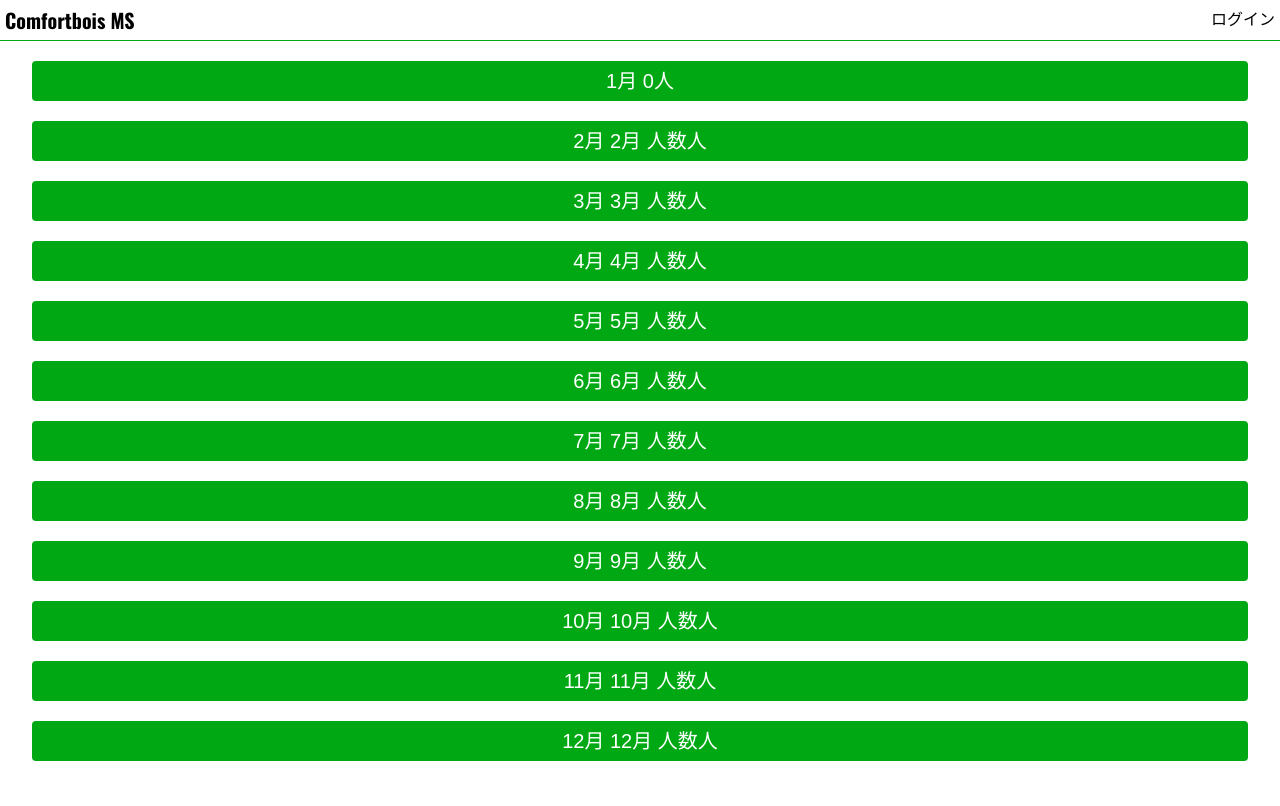
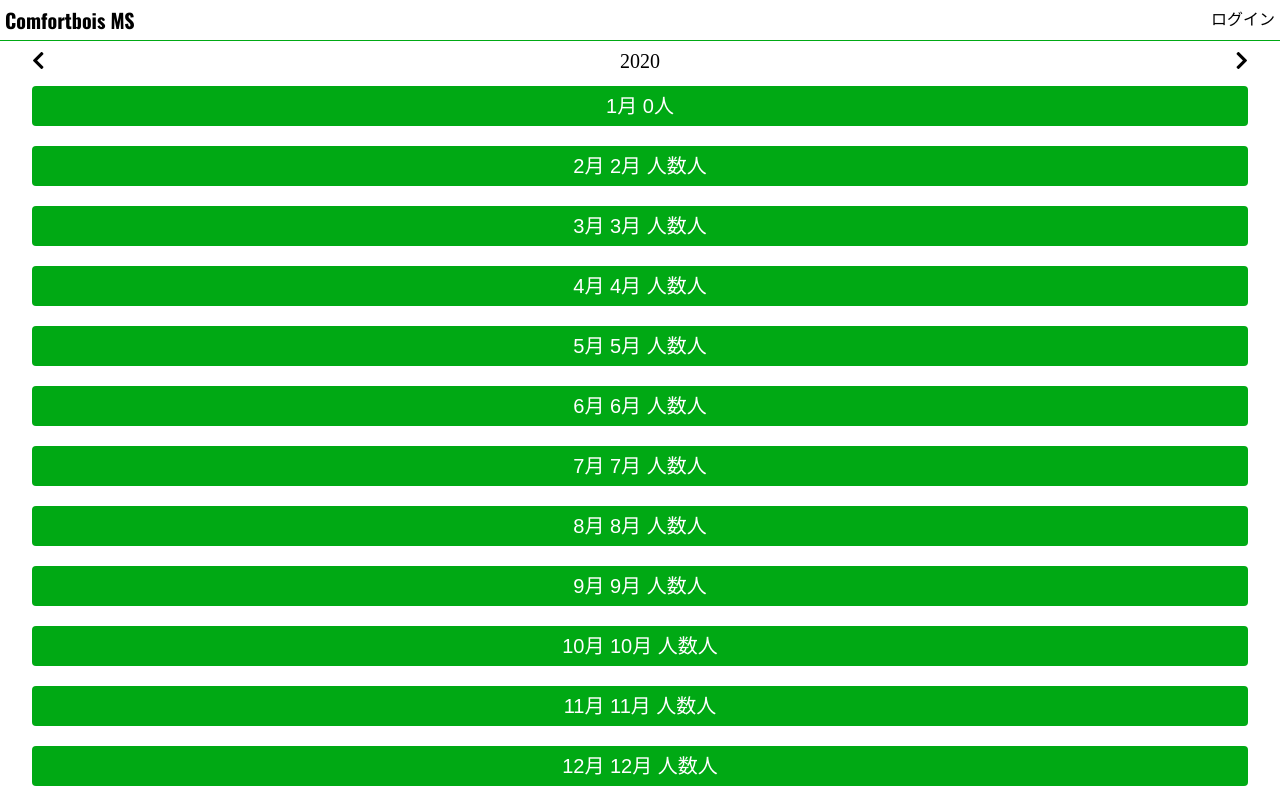
Before and after one commit to hide8811/ME-MS, a React (Create React App) app in the folder frontend/: page /admin in a window 1280 px wide. Built offline with nearby package versions, Linux system fonts and the light colour scheme; no server answers.

Commit message:
年度表示の追加

```diff
--- a/frontend/src/pages/admins/admin.tsx
+++ b/frontend/src/pages/admins/admin.tsx
@@ -25,7 +25,7 @@ const Home:React.FC = () => {
   const monthButtons = months.map((val:any)=> {
     return (
       <Link key={ val.id } to={ '/admin/' + val.id }>
-        <BUTTON>{ val.id }月 { val.content }人</BUTTON>
+        <button>{ val.id }月 { val.content }人</button>
       </Link>
     )
   })
@@ -39,24 +39,34 @@ const Home:React.FC = () => {
   },[])
 
   return(
-    <>
+    <CONTAINER>
+      <div className="flex">
+        <div><i className="fas fa-chevron-left"></i></div>
+        <div>2020</div>
+        <div><i className="fas fa-chevron-right"></i></div>
+      </div>
       {monthButtons}
-    </>
+    </CONTAINER>
   )
 }
 
-const BUTTON = styled.button`
+const CONTAINER = styled.div`
+  .flex{
+    display: flex;
+    justify-content: space-between;
+    width: 95%;
+    margin: 10px auto 15px;
+    font-size: 20px;
+  }
+  button{
     width: 95%;
     display: block;
-  margin: 0 auto;
+    margin: 0 auto 20px;
     background: #00a914;
-  margin-top: 20px;
     color: #fff;
     font-size: 20px;
     line-height: 40px;
     border-radius: 4px;
-  &:last-child{
-    margin-bottom: 20px;
   }
 `;
 
```
Lines whose indentation alone changed are shown as unchanged.
